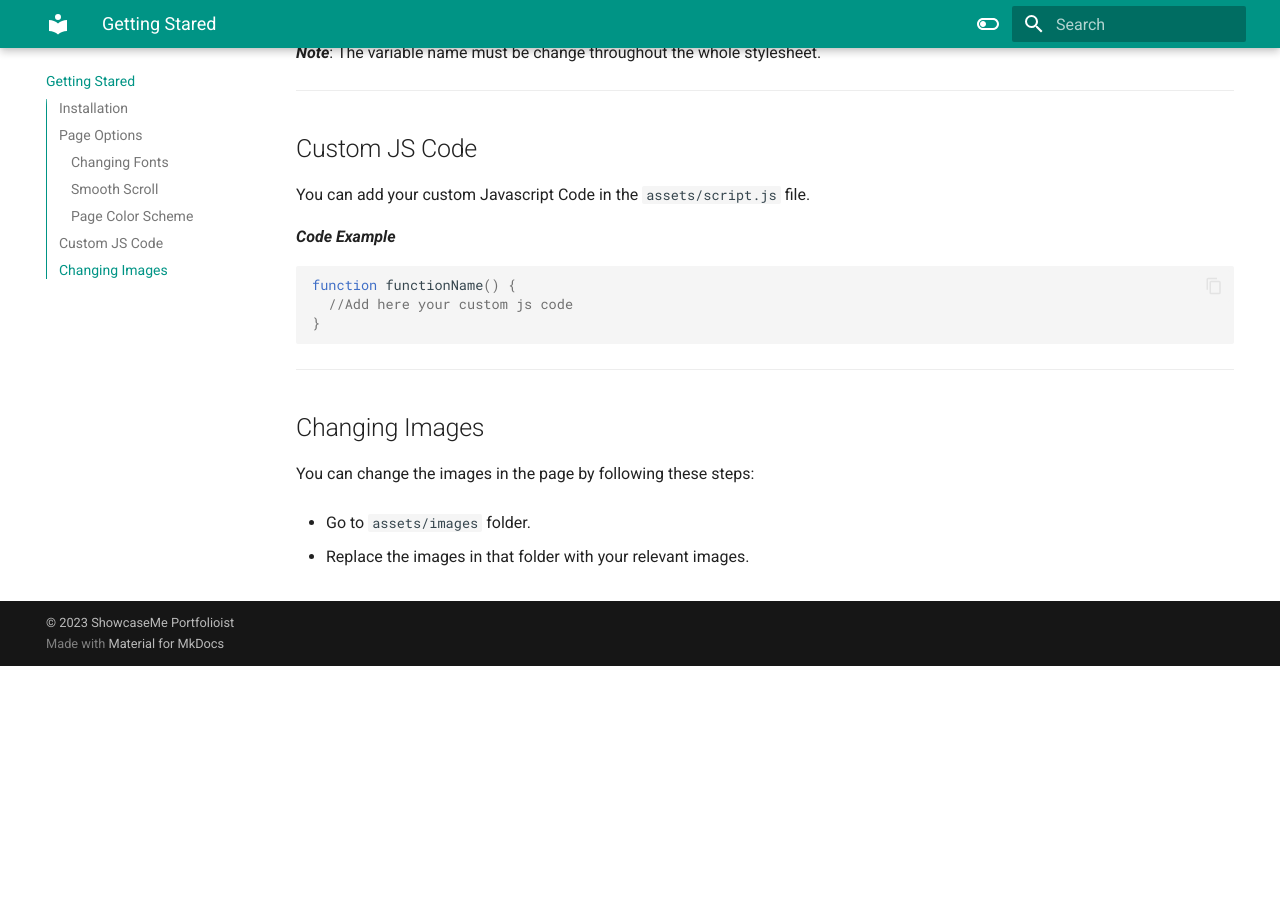
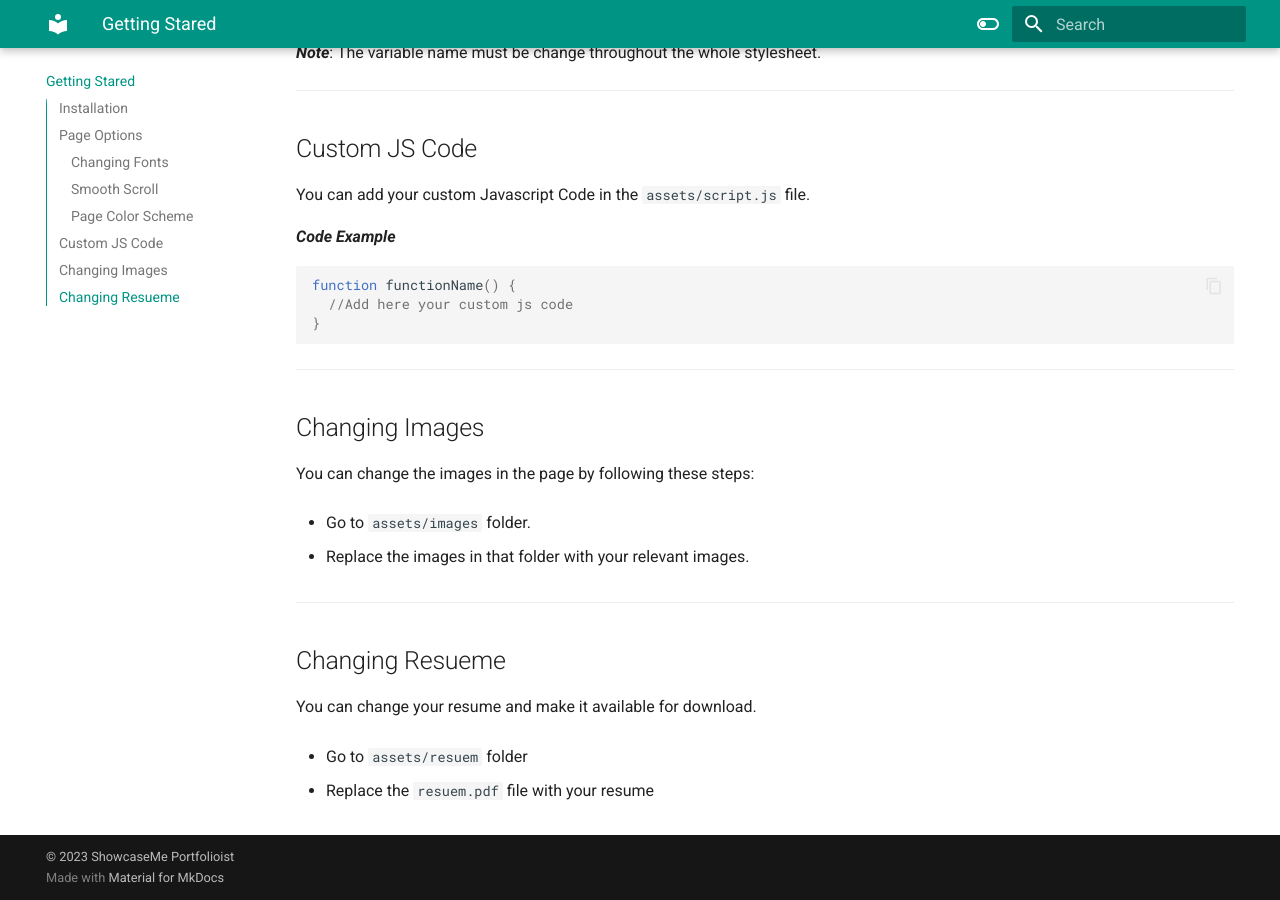
Before and after one commit to ShowcaseMePortfolioist/portfolio-documentation, an MkDocs documentation site: the page built from docs/index.md, in a window 1280 px wide and 900 px high, scrolled down 1950 px. Built offline with MkDocs 1.6.1 and Material for MkDocs 9.7.7, drawn with Linux system fonts in a browser that asks for light colours; before the commit the page ends 2616 px from its top, so only the background shows below that.

Commit message:
Update index.md

```diff
--- a/docs/index.md
+++ b/docs/index.md
@@ -109,3 +109,13 @@ You can change the images in the page by following these steps:
 - Go to `assets/images` folder.
 
 - Replace the images in that folder with your relevant images.
+
+---
+
+## Changing Resueme
+
+You can change your resume and make it available for download.
+
+- Go to `assets/resuem` folder
+
+- Replace the `resuem.pdf` file with your resume
```
